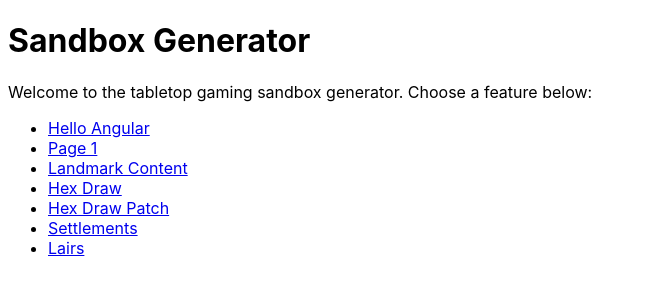
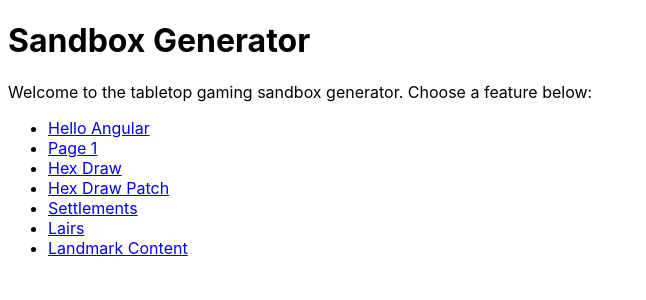
Before and after one commit to lucaster/sandbox-generator, an Angular app in the folder sandbox-generator-ng/: page /summary in a window 1280 px wide. Shown: the top 300 px of the page, without its empty margins (0-646 px from the left). Built offline with nearby package versions, Linux system fonts and the light colour scheme.

Commit message:
reordered links

```diff
--- a/sandbox-generator-ng/src/app/pages/summary/summary.html
+++ b/sandbox-generator-ng/src/app/pages/summary/summary.html
@@ -3,9 +3,9 @@
 <ul>
   <li><a routerLink="/hello-angular">Hello Angular</a></li>
   <li><a routerLink="/page1">Page 1</a></li>
-  <li><a routerLink="/content">Landmark Content</a></li>
   <li><a routerLink="/hex-draw">Hex Draw</a></li>
   <li><a routerLink="/hex-draw-patch">Hex Draw Patch</a></li>
   <li><a routerLink="/settlements">Settlements</a></li>
   <li><a routerLink="/lairs">Lairs</a></li>
+  <li><a routerLink="/content">Landmark Content</a></li>
 </ul>
```
